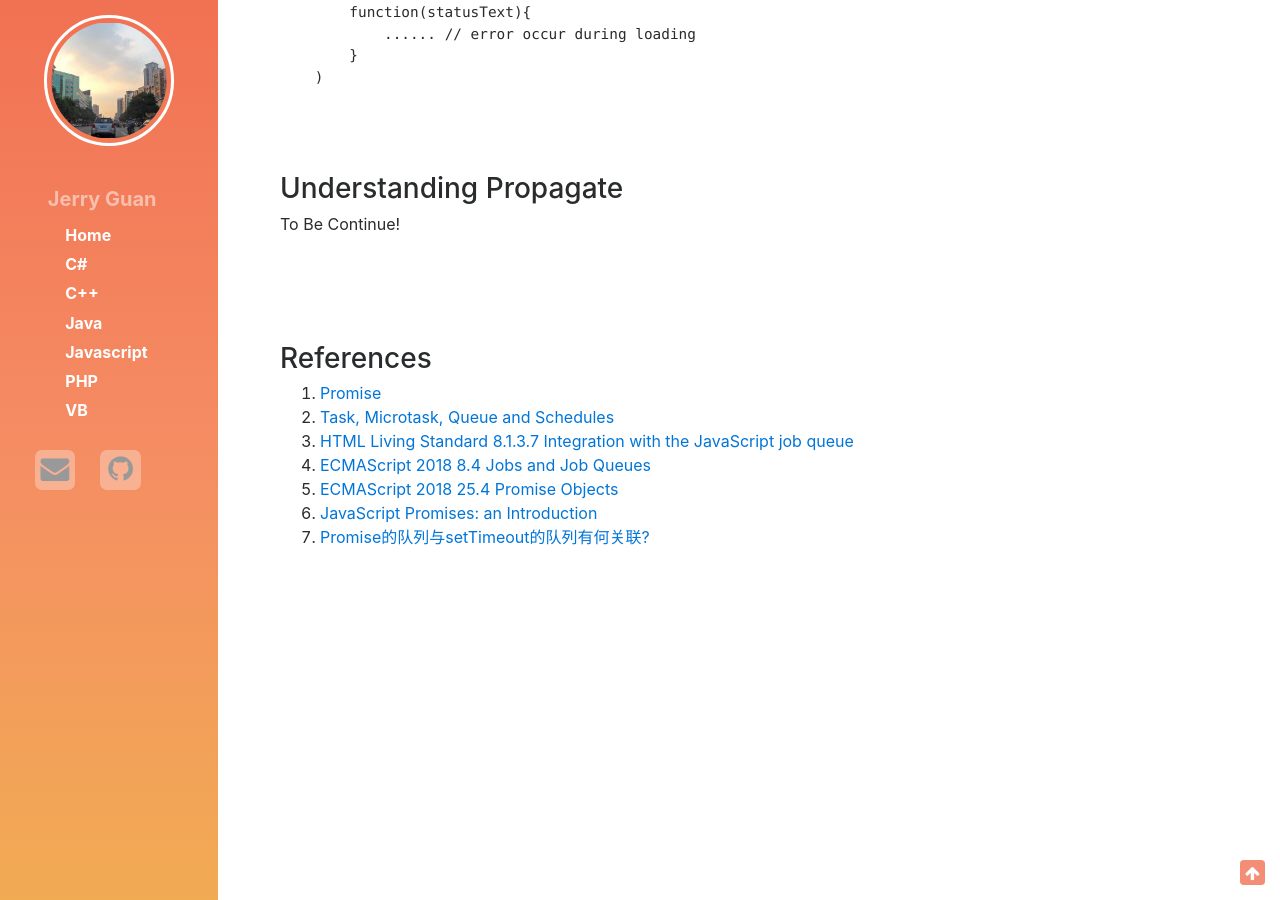
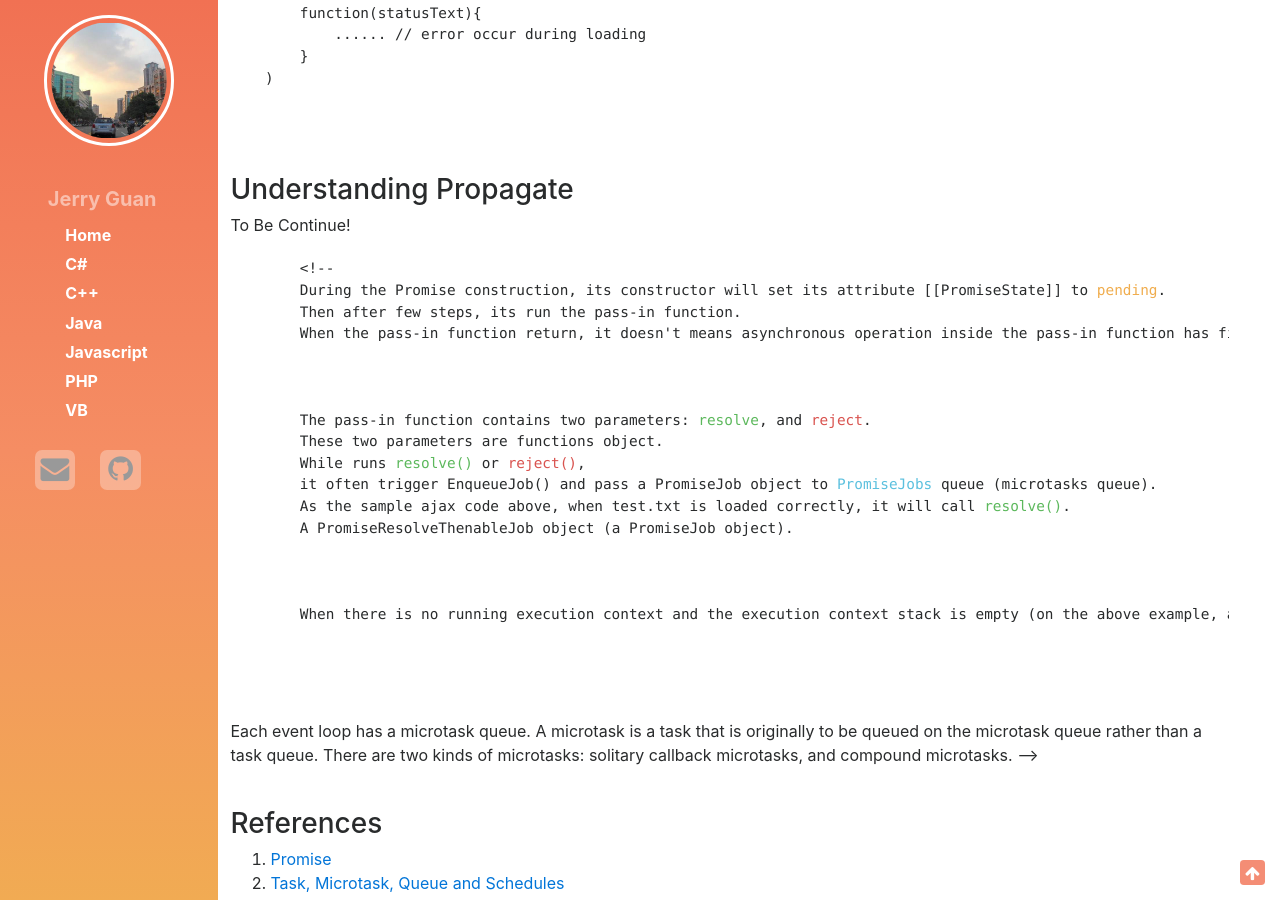
Before and after one commit to weg896/weg896.github.io, a Jekyll site: the page built from _posts/2017-05-19-Promise.html, in a window 1280 px wide and 900 px high, scrolled down 1636 px. Built offline with Jekyll 4.4.1, drawn with Linux system fonts in a browser that asks for light colours; nearby versions of some CDN libraries; Markdown is read by kramdown in place of the engine named in the settings; comment, search, counter and statistics services are not loaded; a style sheet for code colours, icons or effects is not loaded.

Commit message:
make change on promise post

```diff
--- a/_posts/2017-05-19-Promise.html
+++ b/_posts/2017-05-19-Promise.html
@@ -71,7 +71,7 @@ author: Jerry Guan
     <article>
         To Be Continue!
         <pre><html>
-        <!--
+        &lt;!--
         During the <code>Promise</code> construction, its constructor will set its attribute <code>[[PromiseState]]</code> to <span class="text-warning">pending</span>.
         Then after few steps, its run the pass-in function.
         When the pass-in function return, it doesn't means asynchronous operation inside the pass-in function has finished.
@@ -91,7 +91,7 @@ author: Jerry Guan
     <h3 id="deeper_"></h3>
     <article>
         Each event loop has a microtask queue. A microtask is a task that is originally to be queued on the microtask queue rather than a task queue. There are two kinds of microtasks: solitary callback microtasks, and compound microtasks.
-        -->
+        --&gt;
         </html></pre>
     </article>
 
```
